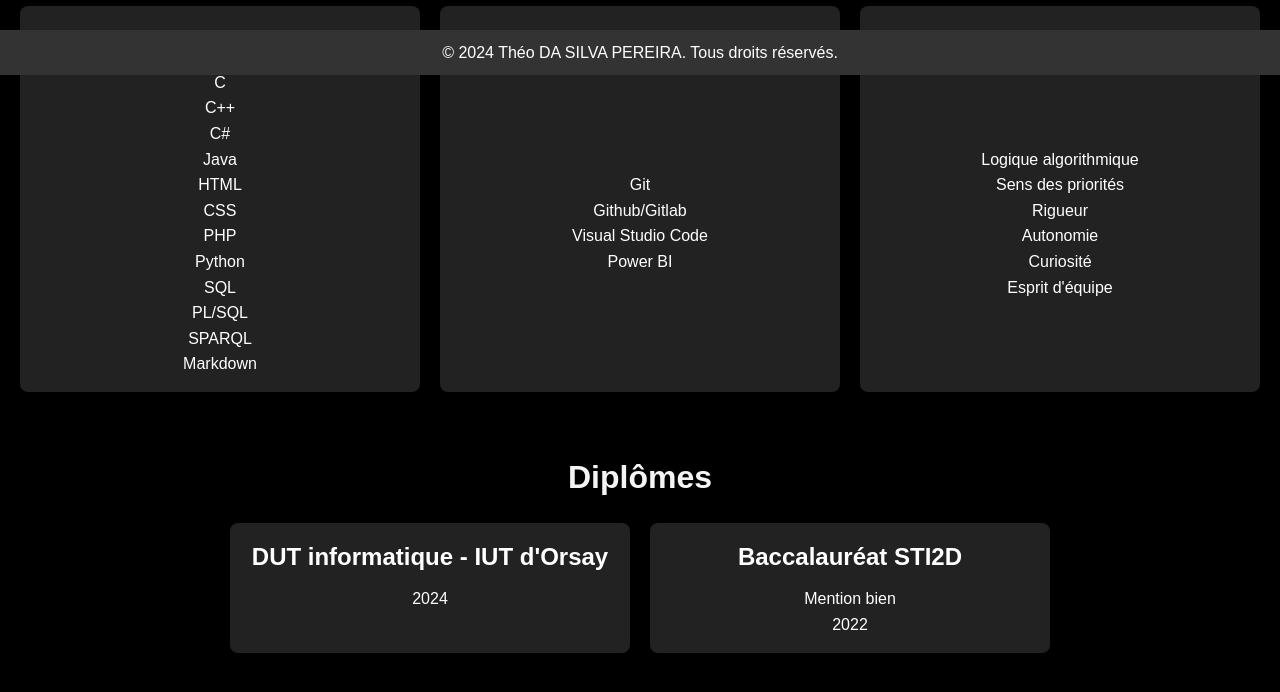
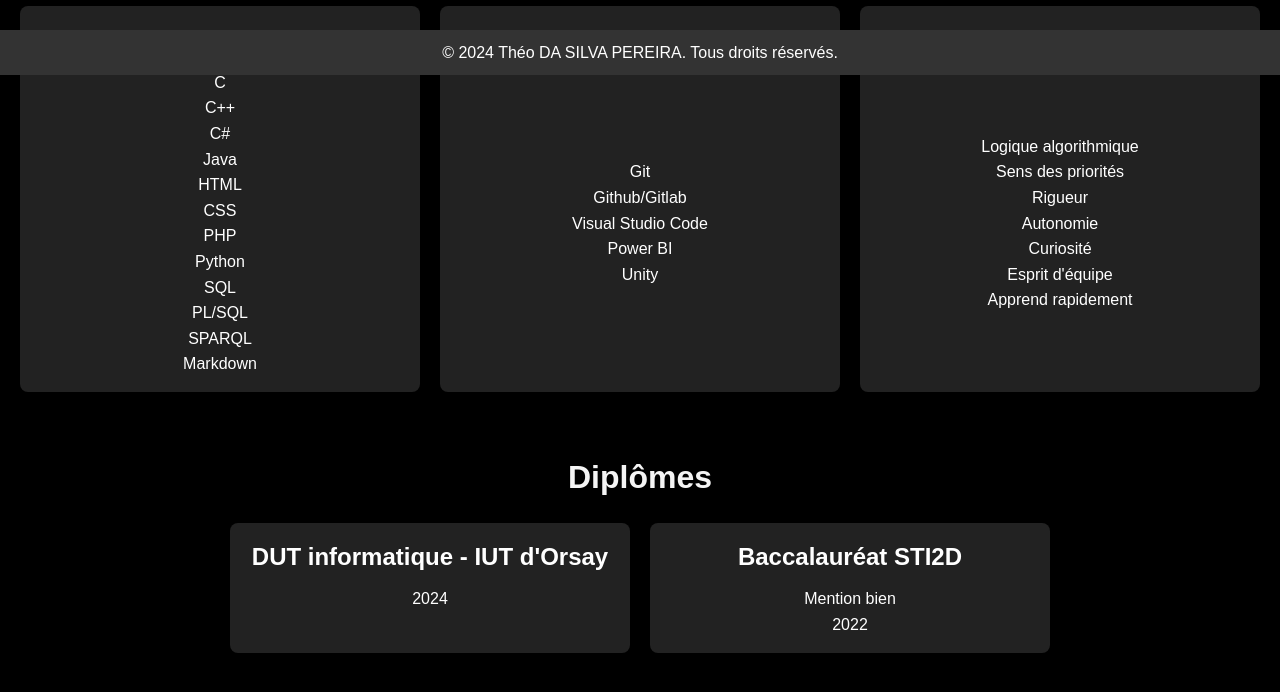
Before and after one commit to LoKiseRaven/lokiseraven.github.io, a plain HTML site: page index.html in a window 1280 px wide. Shown: the part 725-1417 px from the top of the page. Drawn offline with Linux system fonts and the light colour scheme.

Commit message:
minor additions

```diff
--- a/index.html
+++ b/index.html
@@ -48,7 +48,6 @@
         </div>
     </section>
 
-
     <section class="competences">
         <h2>Compétences</h2>
         <div class="cards">
@@ -76,6 +75,7 @@
                     <p>Github/Gitlab</p>
                     <p>Visual Studio Code</p>
                     <p>Power BI</p>
+                    <p>Unity</p>
                 </div>
             </div>
             <div class="card">
@@ -87,7 +87,10 @@
                     <p>Autonomie</p>
                     <p>Curiosité</p>
                     <p>Esprit d'équipe</p>
+                    <p>Apprend rapidement</p>
+                </div>
             </div>
+        </div>
     </section>
 
     <section class="diplomes">
@@ -101,6 +104,7 @@
                 <h3>Baccalauréat STI2D</h3>
                 <p>Mention bien</p>
                 <p>2022</p>
+            </div>
         </div>
     </section>
 
```
Also changed, not shown: about.html (+2 -0 lines), realisations.html (+1 -0 lines).
